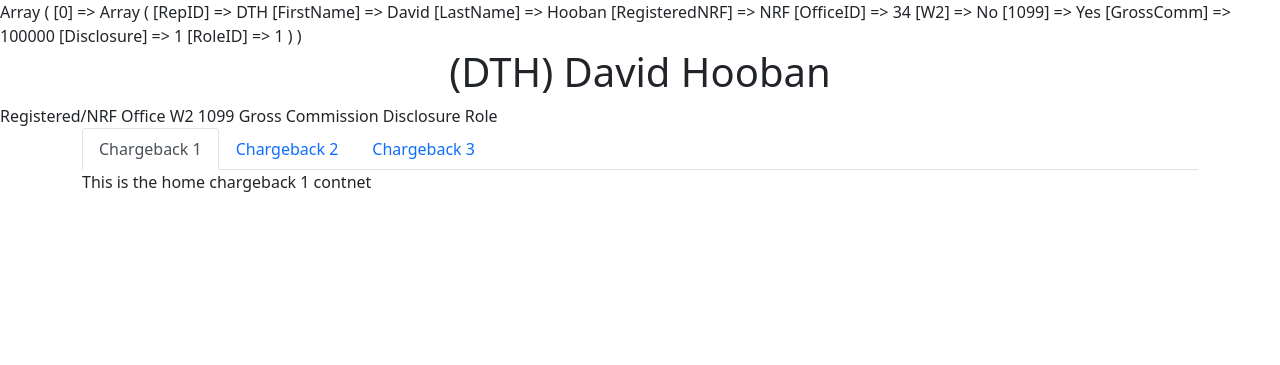
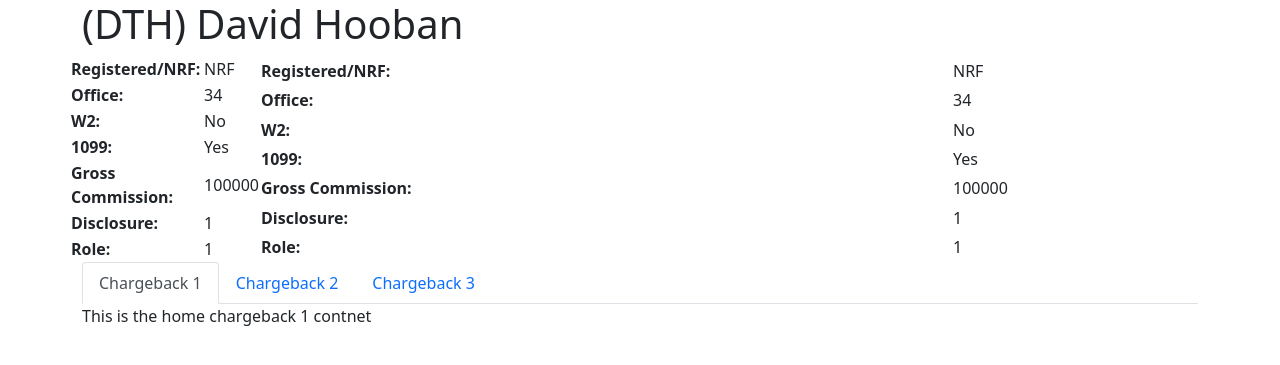
Before and after one commit to 10sGerar/htdocs, a PHP site: page /index2.php in a window 1280 px wide. Shown: the top 365 px of the page. Run offline with PHP 8.4, Linux system fonts and the light colour scheme; data comes from the database, SQL or seed files in the repository; some libraries are stand-ins or nearby versions.

Commit message:
"Rep Tables"

```diff
--- a/chargebacks/index2.php
+++ b/chargebacks/index2.php
@@ -35,51 +35,96 @@ $result = mysqli_query($conn, $sql);
 $rep = mysqli_fetch_all($result, MYSQLI_ASSOC);
 
 // Prints out the array
-print_r($rep);
+//print_r($rep);
 
 /*// Free results from memory
 mysqli_free_results($result);
 
 // Close database connection
 mysqli_close($conn);*/
+?>
 
+<div class='container'>
 
-
+<?php
 echo "<h1>" . "(" . $rep[0]['RepID'] . ")" . " " . $rep[0]['FirstName'] . " " . $rep[0]['LastName'] . "</h1>";
 ?>
 
+</div>
+
+<div class="container">
+    <div class="row">
+
             <!-- REP INFO STARTS HERE -->
-<div class='reptable'>Registered/NRF</div>
-<div class='reptable'>Office</div>
-<div class='reptable'>W2</div>
-<div class='reptable'>1099</div>
-<div class='reptable'>Gross Commission</div>
-<div class='reptable'>Disclosure</div>
-<div class='reptable'>Role</div>
-<!--<table class="table table-bordered">
+            <table class="table-responsive col-sm-2">
                 <thead>
                     <tr>
-            <th scope='col'>Registered/NRF</th>
-            <th scope='col'>Office</th>
-            <th scope='col'>W2</th>
-            <th scope='col'>1099</th>
-            <th scope='col'>Gross Commission</th>
-            <th scope='col'>Disclosure</th>
-            <th scope='col'>Role</th>
+                        <th scope='col'>Registered/NRF:</th>
+                        <td><?php echo $rep[0]['RegisteredNRF']?></td>
+                    </tr>
+                    <tr>
+                        <th scope='col'>Office:</th>
+                        <td><?php echo $rep[0]['OfficeID']?></td>
+                    </tr>
+                    <tr>
+                        <th scope='col'>W2:</th>
+                        <td><?php echo $rep[0]['W2']?></td>
+                    </tr>
+                    <tr>
+                        <th scope='col'>1099:</th>
+                        <td><?php echo $rep[0]['1099']?></td>
+                    </tr>
+                    <tr>
+                        <th scope='col'>Gross Commission:</th>
+                        <td><?php echo $rep[0]['GrossComm']?></td>
+                    </tr>
+                    <tr>
+                        <th scope='col'>Disclosure:</th>
+                        <td><?php echo $rep[0]['Disclosure']?></td>
+                    </tr>
+                    <tr>
+                        <th scope='col'>Role:</th>
+                        <td><?php echo $rep[0]['RoleID']?></td>
                     <tr>
                 </thead>
-    <tbody>
+            </table>
+
+
+            <table class="table-responsive col-sm-10">
+                    <thead>
                         <tr>
+                            <th scope='col'>Registered/NRF:</th>
                             <td><?php echo $rep[0]['RegisteredNRF']?></td>
+                        </tr>
+                        <tr>
+                            <th scope='col'>Office:</th>
                             <td><?php echo $rep[0]['OfficeID']?></td>
+                        </tr>
+                        <tr>
+                            <th scope='col'>W2:</th>
                             <td><?php echo $rep[0]['W2']?></td>
+                        </tr>
+                        <tr>
+                            <th scope='col'>1099:</th>
                             <td><?php echo $rep[0]['1099']?></td>
+                        </tr>
+                        <tr>
+                            <th scope='col'>Gross Commission:</th>
                             <td><?php echo $rep[0]['GrossComm']?></td>
+                        </tr>
+                        <tr>
+                            <th scope='col'>Disclosure:</th>
                             <td><?php echo $rep[0]['Disclosure']?></td>
+                        </tr>
+                        <tr>
+                            <th scope='col'>Role:</th>
                             <td><?php echo $rep[0]['RoleID']?></td>
-        </tr>
-    </tbody>
-</table>-->
+                        <tr>
+                    </thead>
+                </table>
+
+    </div>
+</div>
 <div class="container">
     <!-- CHARGEBACK CATEGORIES TABS START -->
     <ul class="nav nav-tabs" id="myTab" role="tablist">
--- a/chargebacks/styles.css
+++ b/chargebacks/styles.css
@@ -1,6 +1,4 @@
-h1 {
-    text-align: center;
-}
+
 
 .redbg {
     background-color:red;
@@ -36,11 +34,14 @@ h1 {
     border-radius: 7px;
 }
 
-.table td {
-  text-align: center;
+.onethird {
+  width: 33%;
 }
 
-.reptable {
-  display: inline;
-  width: 14.28%;
+.twothird {
+  width: 66%
 }
+
+.th {
+  text-align: right;
+}
```
Lines whose indentation alone changed are shown as unchanged.
